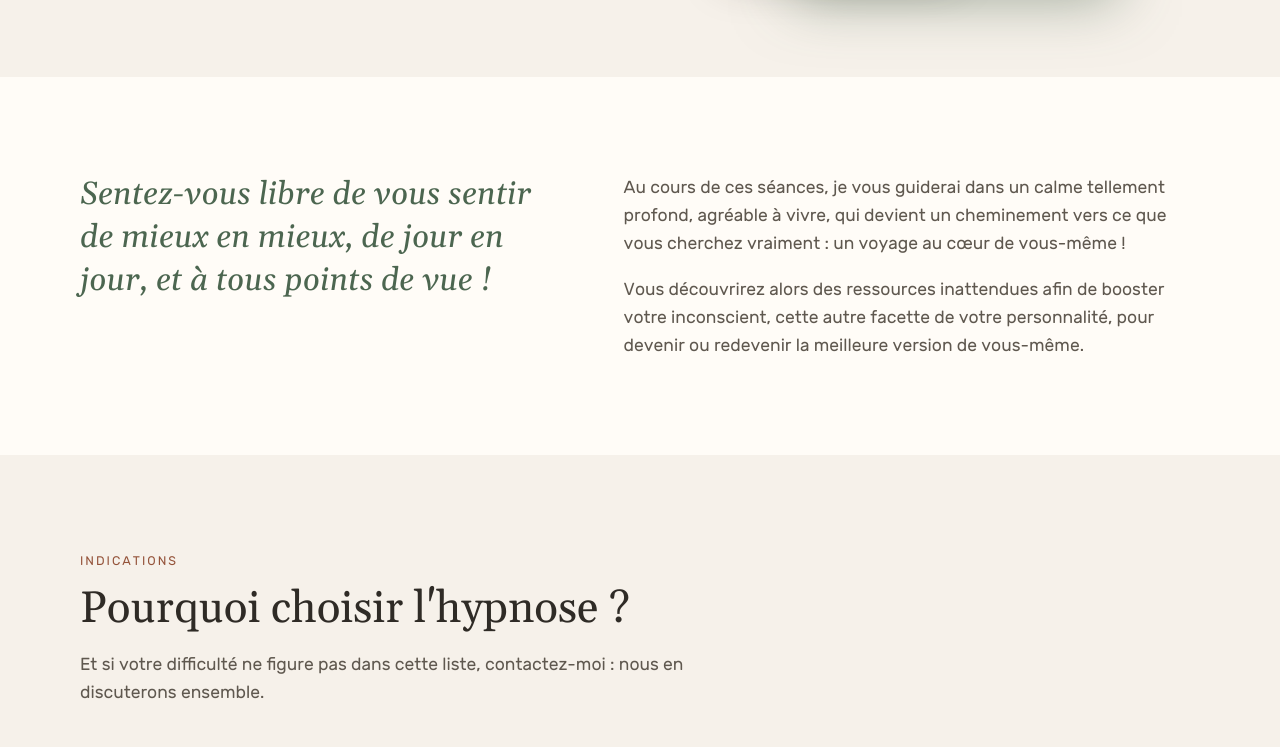
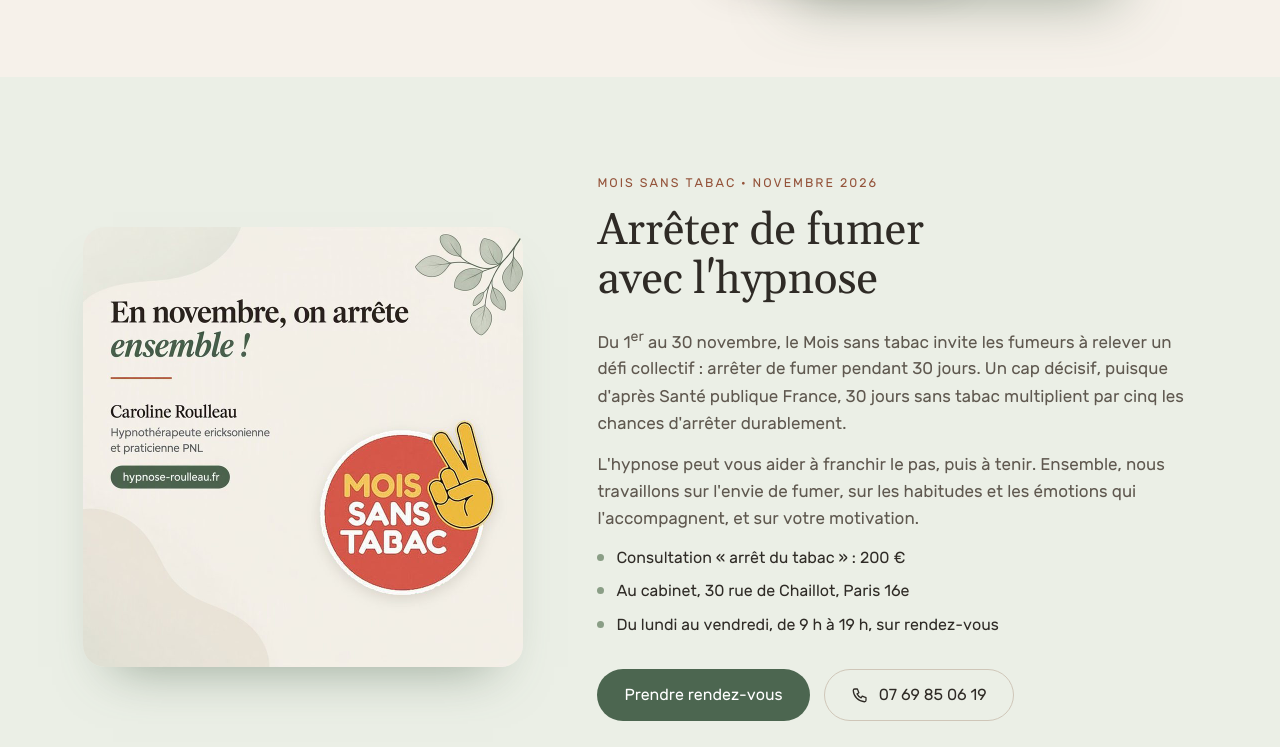
Before and after one commit to Squelinki/site-hypnose, a plain HTML site: page index.html in a window 1280 px wide. Shown: the part 592-1339 px from the top of the page. Drawn offline with Linux system fonts and the light colour scheme.

Commit message:
Add files via upload

```diff
--- a/index.html
+++ b/index.html
@@ -70,6 +70,41 @@
     </div>
   </div>
 </section>
+
+<!-- ============ ANNONCE TEMPORAIRE : MOIS SANS TABAC ============
+     Ce bloc s'affiche jusqu'à la date indiquée dans data-jusqu-au (incluse, heure de Paris), puis se masque tout seul.
+     · Pour changer la date de fin : modifiez data-jusqu-au="AAAA-MM-JJ" (par exemple 2026-12-31 pour fin décembre).
+     · Pour le retirer définitivement : supprimez tout, de ce commentaire jusqu'à « FIN DE L'ANNONCE » inclus,
+       puis l'image assets/img/mois-sans-tabac-caroline-roulleau.jpg.
+     · Pour une autre annonce plus tard : copiez ce bloc en entier, puis changez la date, l'image et les textes. -->
+<section class="sec sec--sauge" id="mois-sans-tabac" aria-labelledby="t-mst" data-jusqu-au="2026-11-30" hidden>
+  <div class="wrap about-grid">
+    <img src="assets/img/mois-sans-tabac-caroline-roulleau.jpg" alt="Visuel « En novembre, on arrête ensemble ! » : Caroline Roulleau, hypnothérapeute ericksonienne et praticienne PNL, avec le logo du Mois sans tabac" width="880" height="880" loading="lazy" decoding="async" style="justify-self:center;width:100%;max-width:440px;border-radius:var(--arrondi);box-shadow:0 30px 50px -30px rgba(76,102,80,.55)">
+    <div>
+      <p class="eyebrow">Mois sans tabac · novembre 2026</p>
+      <h2 class="h2" id="t-mst">Arrêter de fumer <span class="nw">avec l'hypnose</span></h2>
+      <p class="about-text">Du 1<sup>er</sup> au 30 novembre, le Mois sans tabac invite les fumeurs à relever un défi collectif : arrêter de fumer pendant 30&nbsp;jours. Un cap décisif, puisque d'après Santé publique France, 30&nbsp;jours sans tabac multiplient par cinq les chances d'arrêter durablement.</p>
+      <p class="about-text">L'hypnose peut vous aider à franchir le pas, puis à tenir. Ensemble, nous travaillons sur l'envie de fumer, sur les habitudes et les émotions qui l'accompagnent, et sur votre motivation.</p>
+      <ul class="diplomas">
+        <li>Consultation « arrêt du tabac » : 200&nbsp;€</li>
+        <li>Au cabinet, 30 rue de Chaillot, Paris 16e</li>
+        <li><span>Du lundi au vendredi, de 9&nbsp;h à 19&nbsp;h, sur <span class="nw">rendez-vous</span></span></li>
+      </ul>
+      <div class="actions">
+        <a class="btn btn-primary" href="contact.html#rendez-vous"><span>Prendre <span class="nw">rendez-vous</span></span></a>
+        <a class="btn btn-ghost" href="tel:+33769850619"><svg class="ico-s" viewBox="0 0 24 24" aria-hidden="true"><path d="M5 4h3.5l2 5-2.4 1.5a11 11 0 0 0 5.4 5.4L15 13.5l5 2V19a2 2 0 0 1-2 2A16 16 0 0 1 3 6a2 2 0 0 1 2-2z"/></svg>07 69 85 06 19</a>
+      </div>
+    </div>
+  </div>
+</section>
+<script>
+  /* Affiche l'annonce ci-dessus tant que sa date de fin (data-jusqu-au) n'est pas passée, heure de Paris */
+  (function (annonce) {
+    var fin = Date.parse(annonce.getAttribute('data-jusqu-au') + 'T23:59:59+01:00');
+    if (Date.now() <= fin) { annonce.hidden = false; }
+  })(document.currentScript.previousElementSibling);
+</script>
+<!-- ============ FIN DE L'ANNONCE : MOIS SANS TABAC ============ -->
 
 <section class="sec sec--creme" aria-label="Présentation">
   <div class="wrap intro-grid">
```
Also changed, not shown: assets/img/mois-sans-tabac-caroline-roulleau.jpg (added).
